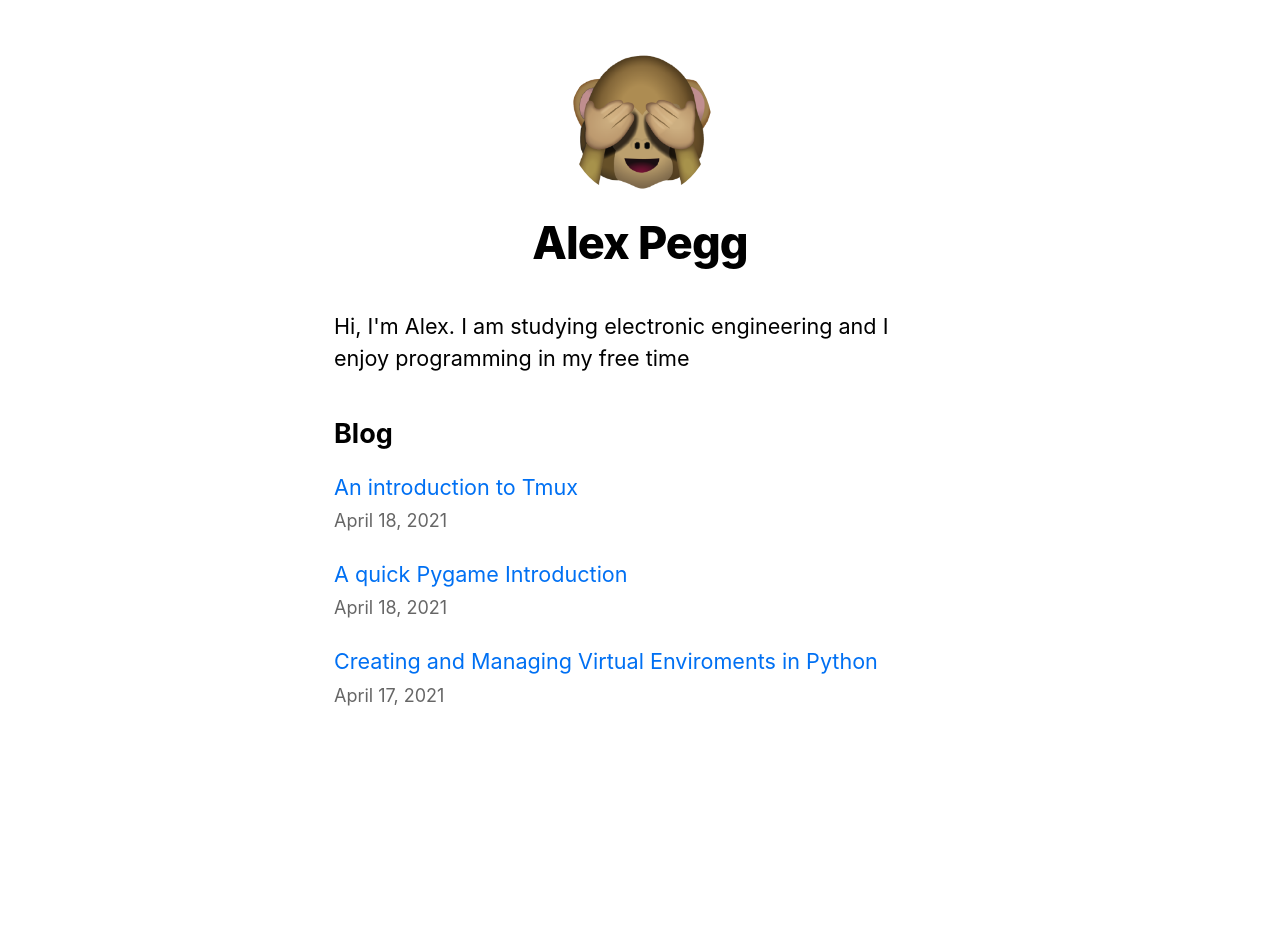
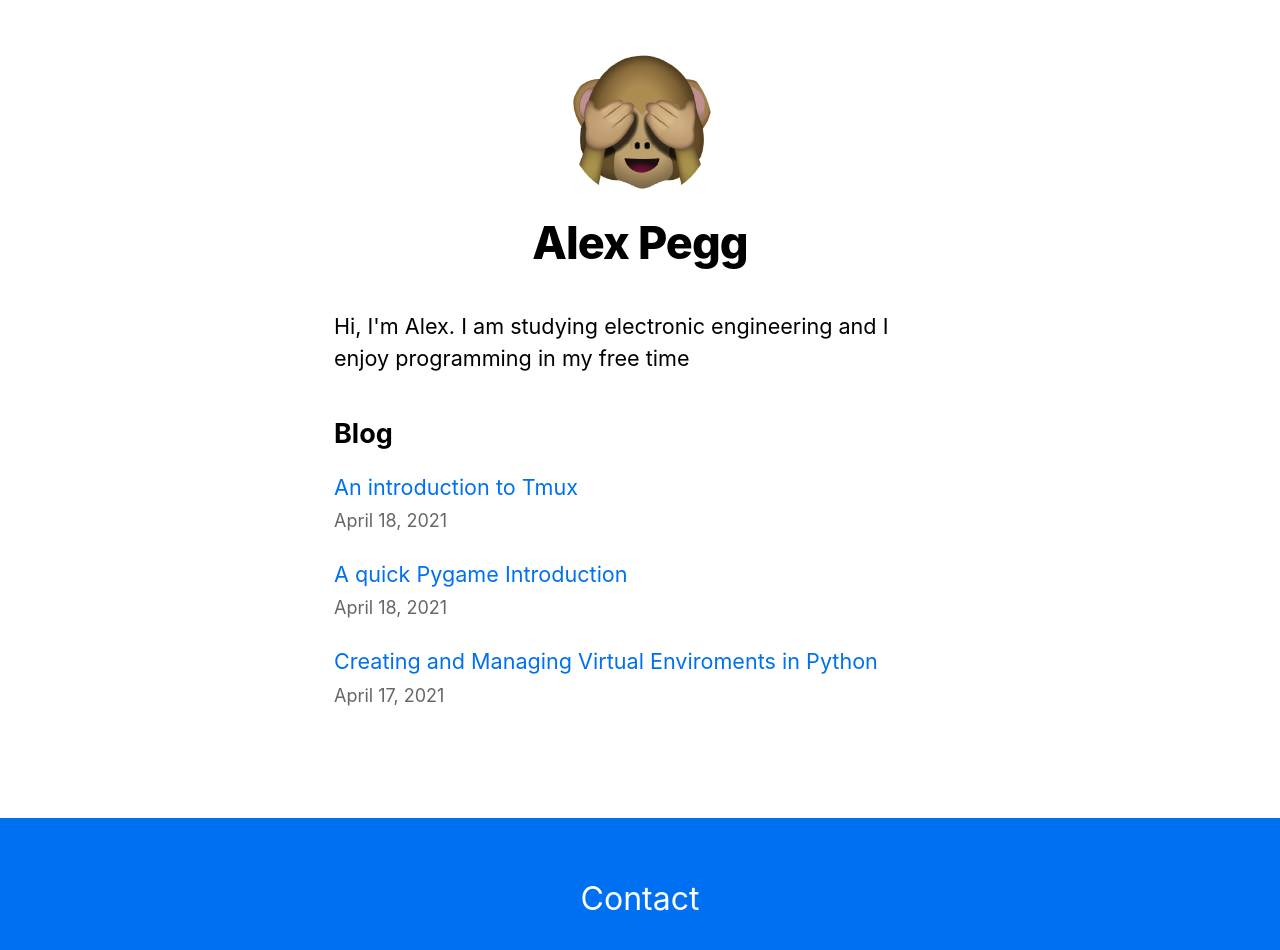
Before and after one commit to Alex40144/Personal-Website, a Next.js app: page / in a window 1280 px wide. Shown: the top 950 px of the page. Before the commit the page ends 818 px from the top, so only its background shows below. Built offline with nearby package versions, Linux system fonts and the light colour scheme.

Commit message:
contact page

```diff
--- a/components/layout.js
+++ b/components/layout.js
@@ -1,6 +1,6 @@
 import Head from 'next/head'
 import Image from 'next/image'
-import styles from './layout.module.css'
+import styles from '../styles/layout.module.css'
 import utilStyles from '../styles/utils.module.css'
 import Link from 'next/link'
 
--- a/pages/index.js
+++ b/pages/index.js
@@ -17,12 +17,13 @@ export async function getStaticProps() {
 
 export default function Home({ allPostsData }) {
   return (
+    <>
     <Layout home>
       <Head>
         <title>{siteTitle}</title>
       </Head>
       <section className={utilStyles.headingMd}>
-        <p>Hi, I'm Alex. I am studying electronic engineering and I enjoy programming in my free time</p>
+            <p>Hi, I'm Alex. I am studying electronic engineering and I enjoy programming in my free time</p>
       </section>
       <section className={`${utilStyles.headingMd} ${utilStyles.padding1px}`}>
         <h2 className={utilStyles.headingLg}>Blog</h2>
@@ -30,7 +31,7 @@ export default function Home({ allPostsData }) {
           {allPostsData.map(({ id, date, title }) => (
             <li className={utilStyles.listItem} key={id}>
             <Link href={`/posts/${id}`}>
-              <a>{title}</a>
+                <a>{title}</a>
             </Link>
             <br />
             <small className={utilStyles.lightText}>
@@ -41,5 +42,11 @@ export default function Home({ allPostsData }) {
         </ul>
       </section>
     </Layout>
+    <div className={utilStyles.footer}>
+        <Link href={'/contact'}>
+            <a className={utilStyles.contactButton}>Contact</a>
+        </Link>
+    </div>
+    </>
   )
 }
--- a/styles/utils.module.css
+++ b/styles/utils.module.css
@@ -50,3 +50,23 @@
 .lightText {
     color: #666;
 }
+
+.contactButton{
+    text-align: center;
+    color: white;
+    font-size: 32px;
+    margin: 5vh;
+    height: 100%;
+    flex: auto;
+    display: flex;
+    align-items: center;
+    justify-content: center;
+}
+
+.footer{
+    background-color: #0070f3;
+    margin-bottom: 0;
+    height: 20vh;
+    text-align: center;
+
+}
```
Also changed, not shown: pages/contact.js (added, +14 -0 lines), styles/layout.module.css (renamed from components/layout.module.css). Lines whose indentation alone changed are shown as unchanged.
